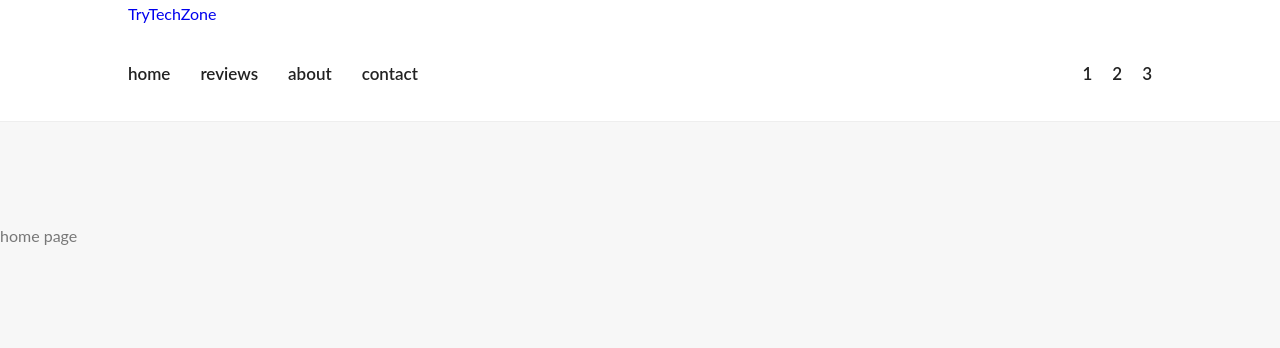
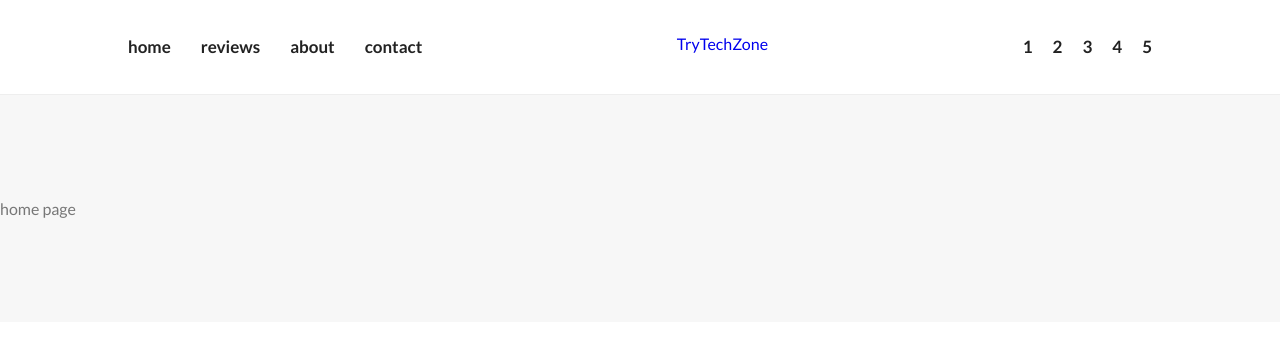
Before and after one commit to rohitsraj12/tryTechZone, a PHP site: page / in a window 1280 px wide. Shown: the top 348 px of the page. Run offline with PHP 8.4, Linux system fonts and the light colour scheme.

Commit message:
Update public_header.php

```diff
--- a/private/required/public_header.php
+++ b/private/required/public_header.php
@@ -8,6 +8,10 @@
       <title><?php echo $page_title; ?> | Try Tech Zone</title>
 
       <!-- style sheet -->
+    <link
+      href="https://fonts.googleapis.com/css?family=Lato:100,300,400,700,900"
+      rel="stylesheet"
+    />
       <link rel="stylesheet" href="css/style.css">
 
       <!-- script -->
@@ -18,12 +22,9 @@
             <div class="body__header">
                   <div id="hamberger" class="hamberger">
                         <i class="fa fa-twitter"></i>
+                        manu
                   </div>
                   <header>
-                        <div class="header__brand">
-                              <a href="index.php">TryTechZone</a>
-                        </div>
-                        <!-- end header brand -->
 
                         <div class="header__link">
 
@@ -37,11 +38,19 @@
                               </nav>
                               <!-- end header nav -->
 
+
+                        <div class="header__brand">
+                              <a href="index.php">TryTechZone</a>
+                        </div>
+                        <!-- end header brand -->
+
                               <div class="header__social">
                                     <ul>
                                           <li class="social__list"><a href="#" target="_blank" class="social__link"><i title="twitter" class="fab fa-twitter"></i>1</a></li>
                                           <li class="social__list"><a href="#" target="_blank" class="social__link"><i title="facebook" class="fab fa-facebook-f"></i>2</a></li>
                                           <li class="social__list"><a href="#" target="_blank" class="social__link"><i title="instagram" class="fab fa-instagram"></i>3</a></li>
+                                          <li class="social__list"><a href="#" target="_blank" class="social__link"><i title="instagram" class="fab fa-youtube"></i>4</a></li>
+                                          <li class="social__list"><a href="#" target="_blank" class="social__link"><i title="instagram" class="fab fa-quora"></i>5</a></li>
                                     </ul>
                               </div>
                               <!-- end header social -->
```
